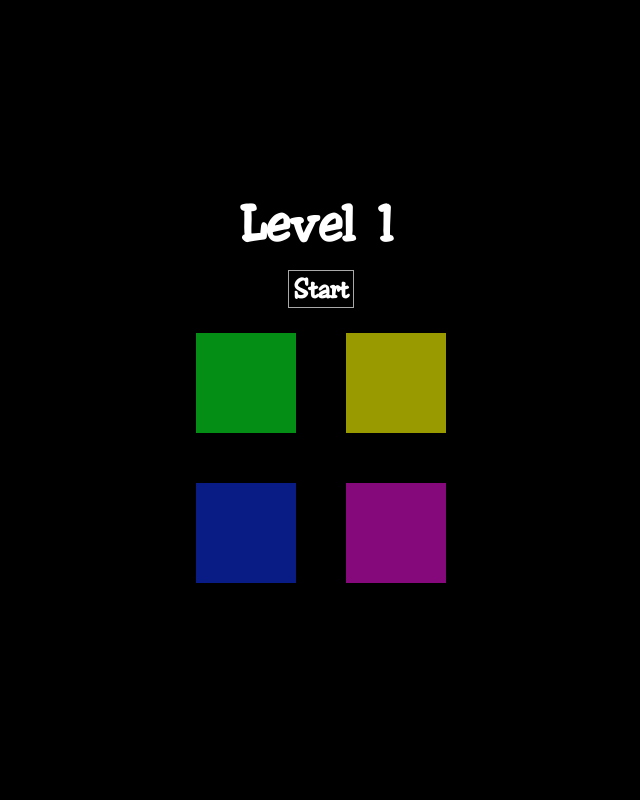
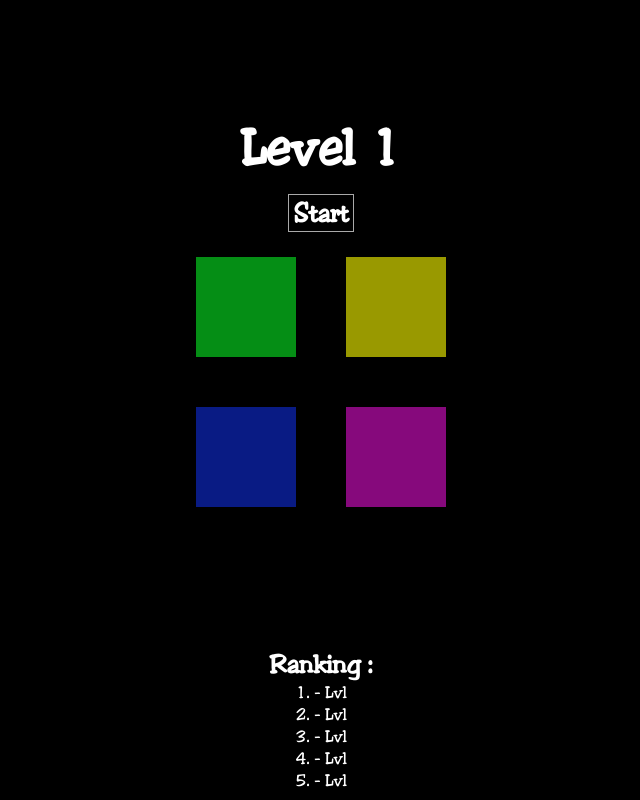
Before and after one commit to arcanae/memory, a PHP site: page / in a window 1280 px wide. Shown: the whole page, without its empty margins (319-959 px from the left). Run offline with PHP 8.4, Linux system fonts and the light colour scheme.

Commit message:
anims + ranking.php

```diff
--- a/index.html
+++ b/index.html
@@ -11,6 +11,7 @@
 </head>
 
 <body>
+    <div id="maincont">
         <h1 id="level">Level 1</h1>
         <h2 class="start" id="start">Start</h2>
         <main>
@@ -35,6 +36,26 @@
                 </div>
             </div>
         </main>
+    </div>
+    <form id="subrank" action="ranking.php" method="POST">
+        <input id="score" type="hidden" name="score" value="">
+        <p id="finallog">Congratz! You won the right to replay !</p>
+        <label id="userlabel" for="username">Enter a username:</label>
+        <input id="username" type="text" name="username">
+        <input type="submit" value="Submit Score">
+    </form>
+    <form id="replay" action="" method="POST">
+        <p id="finallog">Congratz! You won the right to replay !</p>
+        <input type="submit" value="Replay">
+    </form>
+    <footer>
+        <h2 id="rankingcont">Ranking :</h2>
+        <p>1. <span id="1stname"></span> - Lvl <span id="1stscore"></span></p>
+        <p>2. <span id="2ndname"></span> - Lvl <span id="2ndscore"></span></p>
+        <p>3. <span id="3rdname"></span> - Lvl <span id="3rdscore"></span></p>
+        <p>4. <span id="4thname"></span> - Lvl <span id="4thscore"></span></p>
+        <p>5. <span id="5thname"></span> - Lvl <span id="5thscore"></span></p>
+    </footer>
 
     <script src="script.js"></script>
 </body>
--- /dev/null
+++ b/ranking.json
@@ -0,0 +1 @@
+[{"username":"arcanae","score":3},{"username":"arcanae","score":3},{"username":"arcanae","score":5},{"username":"arcanae","score":4},{"username":"arcanae","score":2},{"username":"","score":""}]
--- a/script.js
+++ b/script.js
@@ -150,8 +150,19 @@
     cursorDefault();
 }
 
-function removeText() {
-
+function lost(button) {
+    document.querySelector("#score").value = x;
+    button.style.animationName = "miss";
+    button.addEventListener("animationend", function() {
+        document.querySelector("main").style.display = "none";
+        document.querySelector("#level").style.animationName = "title";
+        document.querySelector("#subrank").style.display = "flex";
+        document.querySelector("#subrank").style.animationName = "display"
+        document.querySelector("#subrank").addEventListener("animationend", function() {
+            document.querySelector("#subrank").style.marginBottom = "20%";
+            document.querySelector("#level").style.fontSize = "6em";
+        });
+    });
 }
 
 function addEvent() {
@@ -238,9 +249,7 @@
                 }
             }, 350);
         } else {
-            button.style.opacity = "0.6";
-            alert("You missed !\nYour score:" + document.querySelector("#level").textContent);
-            location.href = "";
+            lost(button);
         }
     }
     if (userorder.length !== aiorder.length) {
--- a/style.css
+++ b/style.css
@@ -11,10 +11,8 @@
     display: flex;
     height: 100vh;
     background-color: black;
-    justify-content: center;
-    align-items: center;
     flex-direction: column;
-    min-height: 350px;
+    min-height: 550px;
 }
 
 main {
@@ -24,12 +22,22 @@
     flex-wrap: wrap;
 }
 
+#maincont {
+    margin: auto;
+    flex-grow: 1;
+    display: flex;
+    flex-direction: column;
+    justify-content: center;
+    align-items: center;
+}
+
 #level {
     color: white;
     text-align: center;
     font-family: "Toledo";
     font-size: 3em;
     margin-bottom: 0.25em;
+    animation-duration: 1.5s;
 }
 
 .start {
@@ -70,25 +78,107 @@
 
 #green {
     background-color: #09ed24;
+    animation-duration: 0.5s;
+    animation-iteration-count: 2;
+    animation-fill-mode: linear;
 }
 
 #blue {
     background-color: #0f2edd;
+    animation-duration: 0.5s;
+    animation-iteration-count: 2;
+    animation-fill-mode: linear;
 }
 
 #yellow {
+    animation-duration: 0.5s;
+    animation-iteration-count: 2;
+    animation-fill-mode: linear;
     background-color: yellow;
 }
 
 #purple {
+    animation-duration: 0.5s;
+    animation-iteration-count: 2;
+    animation-fill-mode: linear;
     background-color: #e00fcf;
 }
 
-@keyframes color {
+#subrank {
+    color: white;
+    flex-direction: column;
+    align-items: center;
+    font-family: "Toledo";
+    display: none;
+    text-align: center;
+    animation-duration: 1.5s;
+}
+
+#userlabel {
+    font-size: 1.5em;
+    margin-bottom: 0.5em;
+}
+
+#username {
+    margin-bottom: 1em;
+}
+
+#replay {
+    display: none;
+    flex-direction: column;
+    align-items: center;
+    text-align: center;
+    color: white;
+    animation-duration: 1.5s;
+}
+
+form>p {
+    margin-bottom: 0.5em;
+    font-size: 1.5em;
+    font-family: "Toledo";
+}
+
+@keyframes miss {
+    from {}
+    to {
+        background-color: red;
+    }
+}
+
+@keyframes title {
     from {
-        opacity: 1;
+        font-size: 3em;
+    }
+    to {
+        font-size: 6em;
+    }
+}
+
+@keyframes display {
+    from {
+        opacity: 0;
+        margin-bottom: 0;
     }
     to {
         opacity: 1;
+        margin-bottom: 20%;
     }
 }
+
+footer {
+    display: flex;
+    flex-direction: column;
+    justify-content: flex-end;
+    margin: 0 auto 0.5em auto;
+    text-align: center;
+}
+
+#rankingcont {
+    color: white;
+    font-family: "Toledo";
+}
+
+footer>p {
+    color: white;
+    font-family: "Toledo";
+}
```
Also changed, not shown: ranking.php (added, +22 -0 lines). Lines whose indentation alone changed are shown as unchanged.
